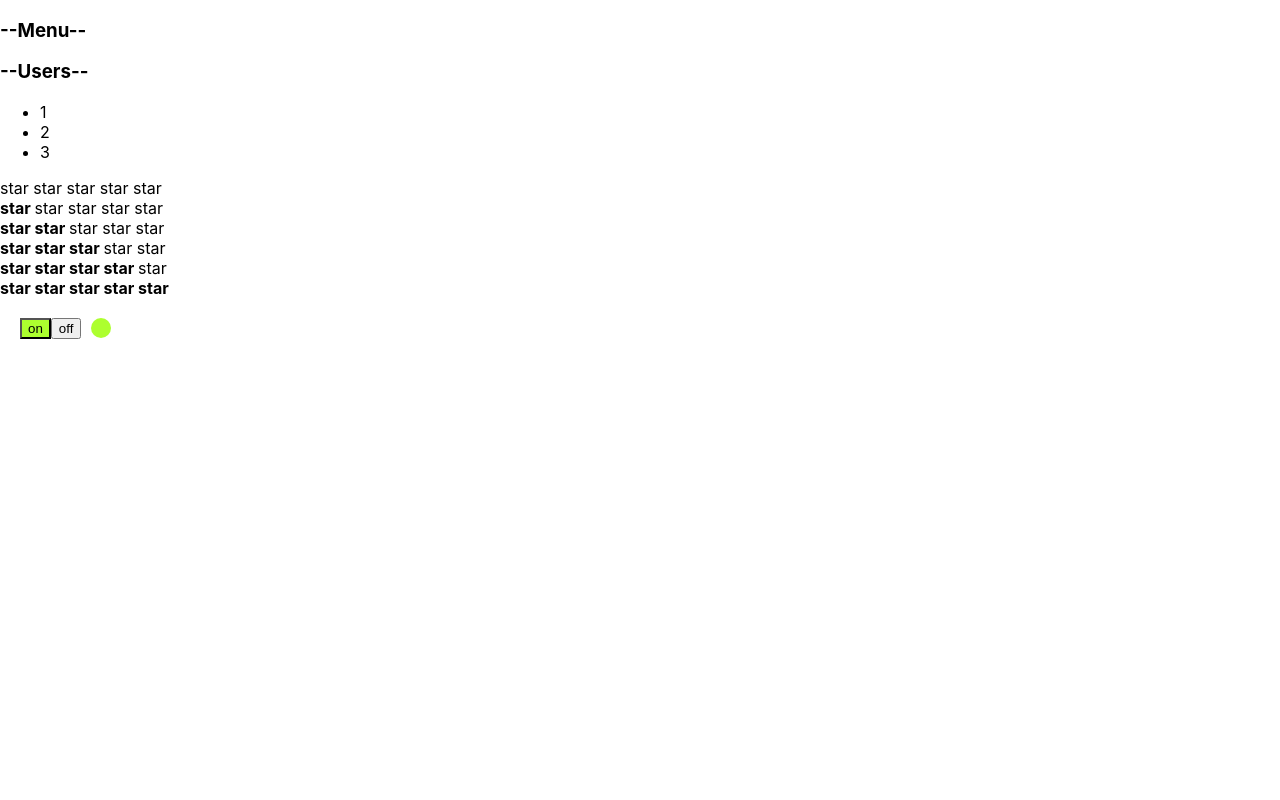
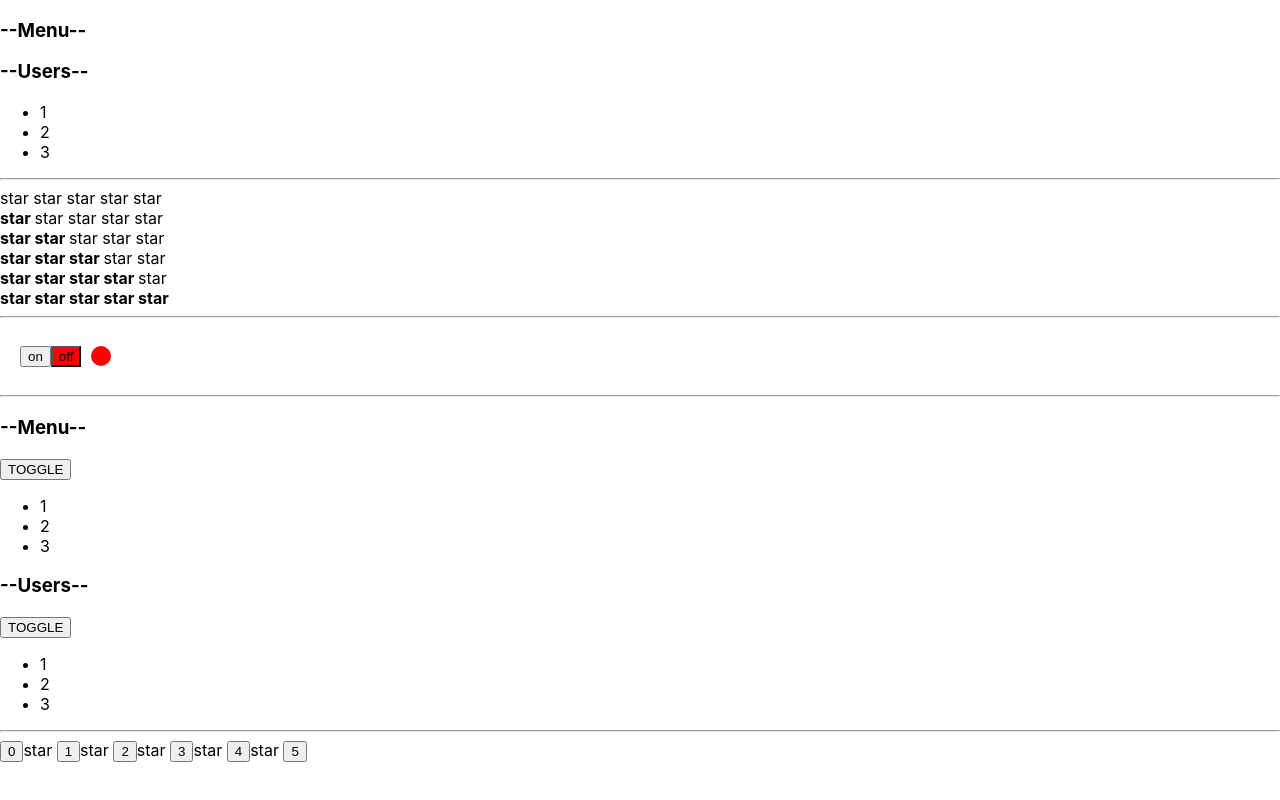
Before and after one commit to RuslanPer/react-detailed, a React (Create React App) app: page / in a window 1280 px wide. Built offline with nearby package versions, Linux system fonts and the light colour scheme.

Commit message:
useState, add components UncontrolledAccordion, UncontrolledRating

```diff
--- a/src/App.tsx
+++ b/src/App.tsx
@@ -3,17 +3,17 @@
 import Accordion from "./components/Accordion/Accordion";
 import {Rating} from "./components/Rating/Rating";
 import {OnOff} from "./components/OnOff/OnOff";
+import UncontrolledAccordion from "./components/UncontrolledAccordion/UncontrolledAccordion";
+import {UncontrolledRating} from "./components/UncontrolledRating/UncontrolledRating";
 
 function App() {
     return (
         <div className="App">
-            {/*<PageTitle title={'This is APP component'} />*/}
-            {/*<PageTitle title={'My friends'} />*/}
-            {/*Article 1*/}
-            {/*<Rating value={3}/>*/}
             <Accordion titleValue={'--Menu--'} collapsed={true}/>
             <Accordion titleValue={'--Users--'} collapsed={false}/>
-            {/*Article 2*/}
+
+            <hr/>
+
             <Rating value={0}/>
             <Rating value={1}/>
             <Rating value={2}/>
@@ -21,19 +21,20 @@
             <Rating value={4}/>
             <Rating value={5}/>
 
-            <OnOff value={true}/>
+            <hr/>
+
+            <OnOff/>
+
+            <hr/>
+
+            <UncontrolledAccordion titleValue={'--Menu--'}/>
+            <UncontrolledAccordion titleValue={'--Users--'}/>
+
+            <hr/>
+
+            <UncontrolledRating/>
         </div>
     );
 }
 
-type PageTitlePropsType = {
-    title: string
-}
-
-function PageTitle(props: PageTitlePropsType) {
-    return <h1>{props.title}</h1>
-}
-
-
-
 export default App;
--- a/src/components/OnOff/OnOff.tsx
+++ b/src/components/OnOff/OnOff.tsx
@@ -1,16 +1,20 @@
-import React from 'react';
+import React, {useState} from 'react';
 import s from './OnOff.module.css'
 
-type OnOffPropsType = {
-    value: boolean
-}
 
-export const OnOff = (props: OnOffPropsType) => {
+export const OnOff = () => {
+
+    let [on, setOn] = useState(false)
+
     return (
         <div className={s.onOff}>
-            <button className={props.value ? s.on : undefined}>on</button>
-            <button className={!props.value ? s.off : undefined}>off</button>
-            <div className={props.value ? s.light: s.light + ' ' + s.off}></div>
+            <button className={on ? s.on : undefined}
+                    onClick={ () => setOn(true)}>on
+            </button>
+            <button className={!on ? s.off : undefined}
+                    onClick={() => setOn(false)}>off
+            </button>
+            <div className={on ? s.light : s.light + ' ' + s.off}></div>
         </div>
     );
 };
--- /dev/null
+++ b/src/components/UncontrolledAccordion/UncontrolledAccordion.tsx
@@ -0,0 +1,35 @@
+import React, {useState} from "react";
+
+type AccordionPropsType = {
+    titleValue: string
+}
+
+function UncontrolledAccordion(props: AccordionPropsType) {
+
+    let [collapsed, setCollapsed] = useState(false)
+
+    return <div>
+        <AccordionTitle title={props.titleValue}/>
+        <button onClick={() => setCollapsed(!collapsed)}>TOGGLE</button>
+        { !collapsed && <AccordionBody /> }
+    </div>
+
+}
+
+type AccordionTitlePropsType = {
+    title: string
+}
+
+function AccordionTitle(props: AccordionTitlePropsType) {
+    return <h3>{props.title}</h3>
+}
+
+function AccordionBody() {
+    return <ul>
+        <li>1</li>
+        <li>2</li>
+        <li>3</li>
+    </ul>
+}
+
+export default UncontrolledAccordion;
--- /dev/null
+++ b/src/components/UncontrolledRating/UncontrolledRating.tsx
@@ -0,0 +1,35 @@
+import React, {useState} from "react";
+
+export function UncontrolledRating() {
+
+    let [value, setValue] = useState(0)
+
+    return (
+        <div>
+            <button onClick={() => setValue(0)}>0</button>
+            <Star selected={value > 0}/>
+            <button onClick={() => setValue(1)}>1</button>
+            <Star selected={value > 1}/>
+            <button onClick={() => setValue(2)}>2</button>
+            <Star selected={value > 2}/>
+            <button onClick={() => setValue(3)}>3</button>
+            <Star selected={value > 3}/>
+            <button onClick={() => setValue(4)}>4</button>
+            <Star selected={value > 4}/>
+            <button onClick={() => setValue(5)}>5</button>
+        </div>
+    )
+}
+
+type StarPropsType = {
+    selected: boolean
+}
+
+function Star(props: StarPropsType) {
+
+    if (props.selected === true) {
+        return <span><b>star </b></span>
+    } else {
+        return <span>star </span>
+    }
+}
```
